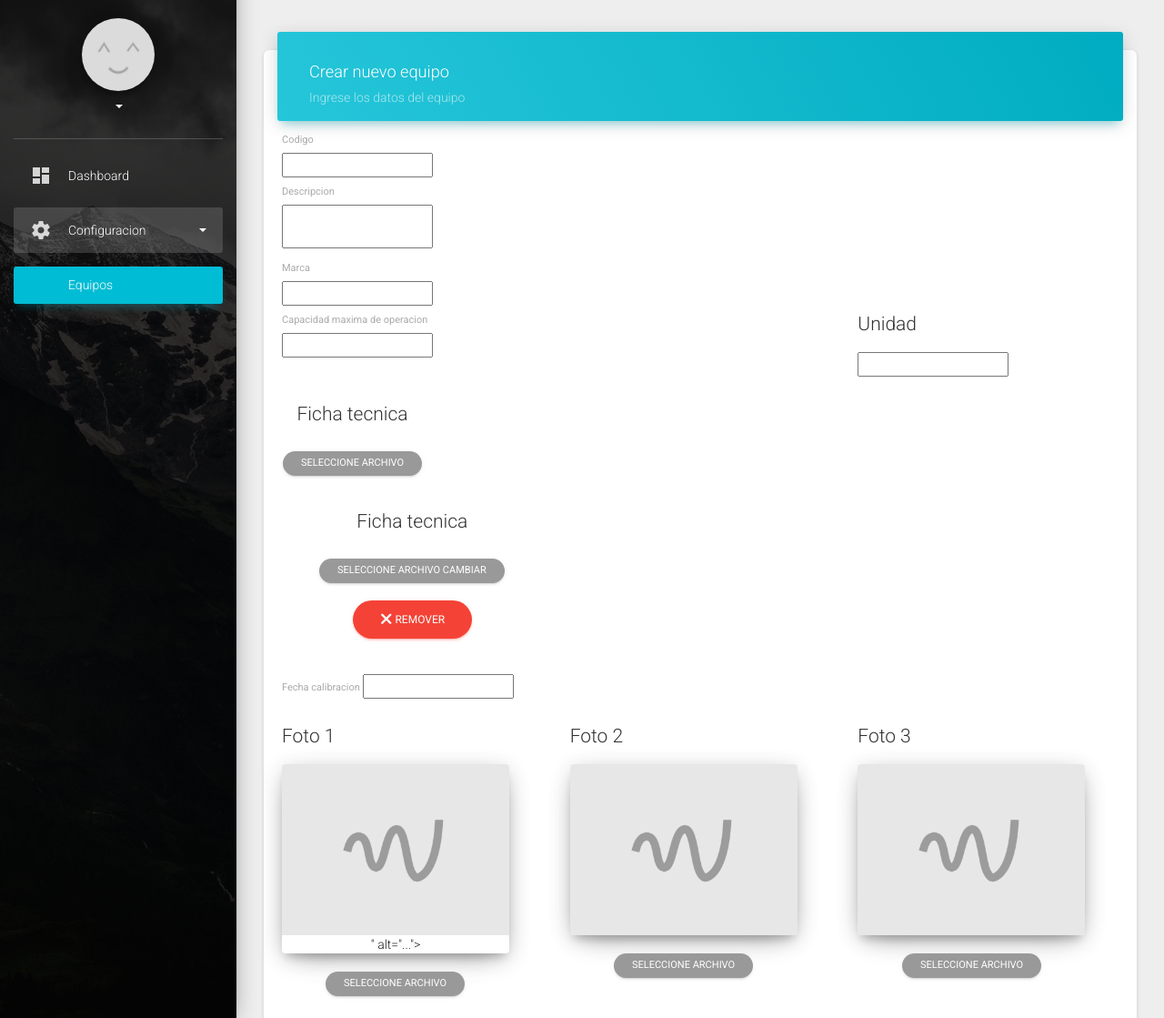
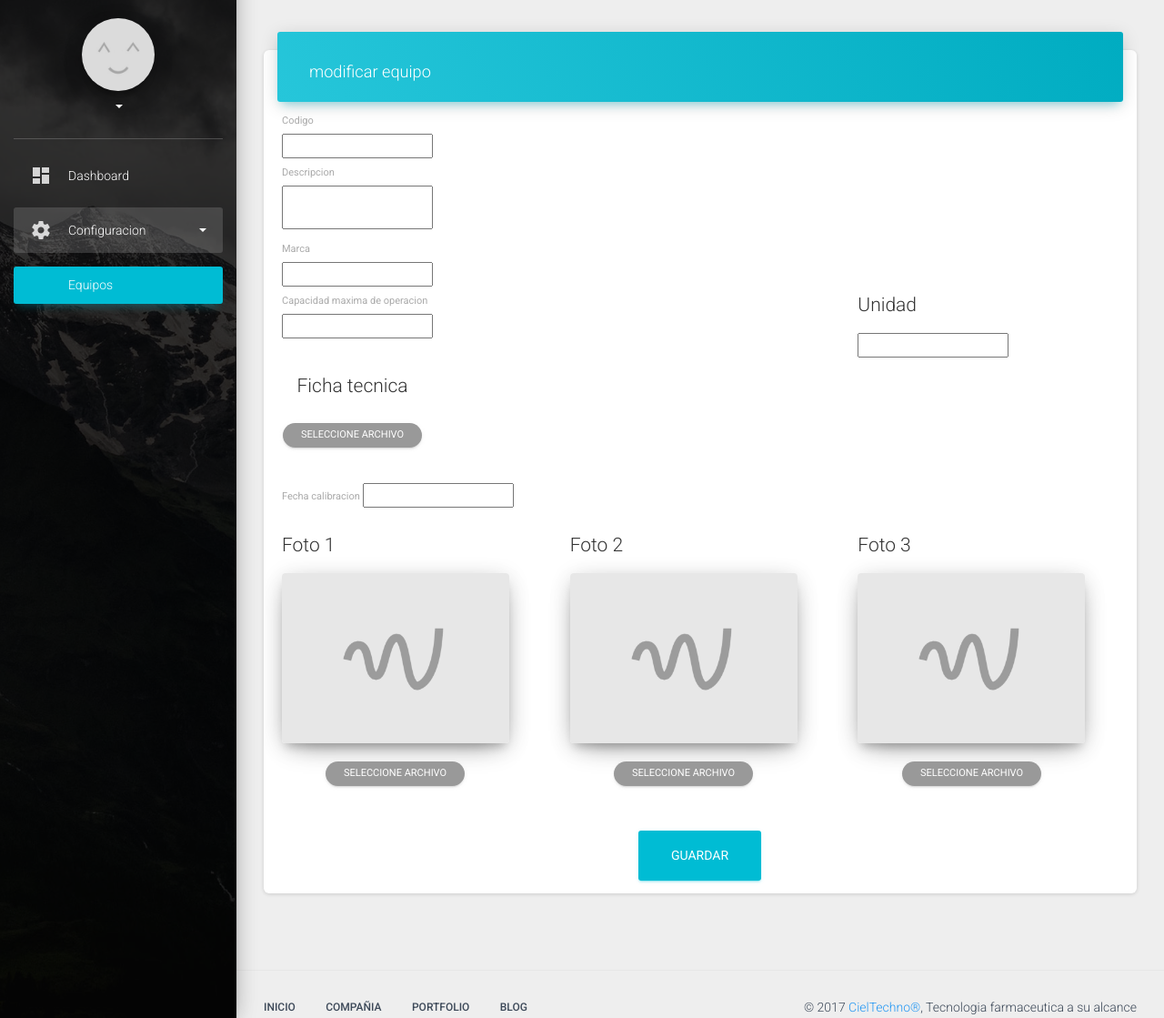
Before and after one commit to andresmauro17/mybatch, a Django app: template templates/config/equipement/equipement_edit.html in a window 1280 px wide. Shown: the part 70-1189 px from the top of the page at 91% size. Run offline with Django 3.2, Linux system fonts and the light colour scheme; the template is opened without the code that fills it, so the values that code supplies are empty, except form fields; tables that the repository leaves empty hold one stand-in row (values such as "Sample post"); form fields are guessed from the names that the template uses; some libraries are stand-ins or nearby versions.

Commit message:
ready crud equipment

```diff
--- a/apps/config/forms.py
+++ b/apps/config/forms.py
@@ -28,7 +28,7 @@ class EquipoForm(forms.ModelForm):
 			'marca':'Marca *',
 			'capacidad_maxima_de_operacion':'Capacidad maxima de operacion *',
 			'unidad':'unidad *',
-			'ficha_tecnica':'ficha tecnicaa *',
+			'ficha_tecnica':'ficha tecnica *',
 			'fecha_calibracion':'Fecha de calibracion',
 			'estado':'estado',
 			'foto1':'foto1',
@@ -42,7 +42,7 @@ class EquipoForm(forms.ModelForm):
 			'marca':forms.TextInput(attrs={'class':'form-control','type':'text','required':'true'}),
 			'capacidad_maxima_de_operacion':forms.NumberInput(attrs={'class':'form-control','required':'true'}),
 			'unidad':forms.Select(attrs={'class':'selectpicker','data-style':'btn btn-info btn-sm btn-round', 'required':'true'}),
-			'ficha_tecnica':forms.FileInput(attrs={'required':'true'}),
+			'ficha_tecnica':forms.FileInput(attrs={}),
 			'fecha_calibracion':forms.DateInput(attrs={'class':'form-control datepicker'}),
 			'estado':forms.Select(attrs={'class':'selectpicker','data-style':'btn btn-primary btn-round'}),
 			'foto1':forms.FileInput(attrs={'class':''}),
--- a/apps/config/models.py
+++ b/apps/config/models.py
@@ -25,7 +25,7 @@ class Equipo(models.Model):
 	    choices=UNIDAD_CHOICES,
 	)
 
-	ficha_tecnica = models.FileField(upload_to='pdf/config/equipo')
+	ficha_tecnica = models.FileField(upload_to='pdf/config/equipo', blank=True)
 	fecha_calibracion = models.DateField(blank=True, null=True)
 	ESTADO_CHOICES = (
 	    ('M', 'En mantenimiento'),
--- a/apps/config/views.py
+++ b/apps/config/views.py
@@ -56,7 +56,7 @@ class EquipementUpdateClass(LoginRequiredMixin, UpdateView):
 	form_class = EquipoForm
 	template_name = 'config/equipement/equipement_edit.html'
 	success_url = reverse_lazy('config:equipment_list')
-	success_message = 'equipo registrado de forma exitosa'
+	success_message = 'equipo actualizado de forma exitosa'
 
 	def form_valid(self, form):
 		self.object = form.save(commit=False)
--- a/templates/config/equipement/equipement_edit.html
+++ b/templates/config/equipement/equipement_edit.html
@@ -1,25 +1,18 @@
 {% extends 'config/equipement/equipement_index.html'%}
 {% load staticfiles %}
-
-
 
 {% block container_fluid %}
 
 <div class="row">
-
     <div class="col-md-12">
         <div class="card">
             <form id="form_equipo" class="form-horizontal" action="" method="post" enctype="multipart/form-data">
                 {% csrf_token %}
 
-
-
                 <div class="card-header card-text" data-background-color="blue">
                       <div class="card-header">
-                          <h4 class="card-title">Crear nuevo equipo</h4>
-                          <p class="category">Ingrese los datos del equipo</p>
+                          <h4 class="card-title">modificar equipo</h4>
                       </div>
-
                 </div>
 
                 <div class="card-content">
@@ -50,13 +43,16 @@
                         <div class="col-lg-4 col-md-4 col-sm-4">
                             <legend>{{form.unidad.label}}</legend>
                             {{form.unidad}}
-
                         </div>
                     </div>
 
                     <br>
-                    <h4><a href="{{form.instance.ficha_tecnica.url}}">{{form.instance.ficha_tecnica.file}}</a></h4>
+
                     <div class="row">
+                        {% if form.instance.ficha_tecnica %}
+                            <h4> Actualmente: <a href="{{form.instance.ficha_tecnica.url}}">{{form.instance.ficha_tecnica}}</a></h4>
+                        {% endif %}
+
                         <div class="col-md-4 col-sm-4">
                             <div class="fileinput fileinput-new text-center" data-provides="fileinput">
                                 <div class="fileinput-preview fileinput-exists thumbnail"></div>
@@ -73,22 +69,7 @@
                         </div>
                     </div>
 
-                     <div class="row">
-                        <div class="col-md-4 col-sm-4">
-                            <div class="fileinput fileinput-exist text-center" data-provides="fileinput">
-                                <div class="fileinput-preview fileinput-exists thumbnail"></div>
-                                <div>
-                                    <legend>{{form.ficha_tecnica.label}}</legend>
-                                    <span class="btn btn-default btn-sm btn-round btn-file">
-                                        <span class="fileinput-new">Seleccione Archivo</span>
-                                        <span class="fileinput-exists">Cambiar</span>
-                                       {{form.ficha_tecnica}}
-                                    </span>
-                                    <a href="#pablo" class="btn btn-danger btn-round fileinput-exists" data-dismiss="fileinput"><i class="fa fa-times"></i> Remover </a>
-                                </div>
-                            </div>
-                        </div>
-                    </div>
+
 
                     <div class="form-group">
                         <label class="control-label" {{form.fecha_calibracion.name}}>{{form.fecha_calibracion.label}}</label>
@@ -102,11 +83,11 @@
                             <legend>Foto 1</legend>
                             <div class="fileinput fileinput-new text-center" data-provides="fileinput">
                                 <div class="fileinput-new thumbnail">
-                                    <img src="{% if form.instance.foto3 != ""  %}
-                                        {{ form.instance.foto3.url }}
+                                    {% if form.instance.foto1.url != "" %}
+                                        <img src="{{form.instance.foto1.url}}"  alt="...">
                                     {% else %}
-                                        {% static 'img/image_placeholder.jpg' %}
-                                    {% endif %}" alt="...">" alt="...">
+                                        <img src="{% static 'img/image_placeholder.jpg' %}" alt="...">
+                                    {% endif %}
                                 </div>
                                 <div class="fileinput-preview fileinput-exists thumbnail"></div>
                                 <div>
@@ -123,7 +104,11 @@
                             <legend>Foto 2</legend>
                             <div class="fileinput fileinput-new text-center" data-provides="fileinput">
                                 <div class="fileinput-new thumbnail">
-                                    <img src="{% static 'img/image_placeholder.jpg' %}" alt="...">
+                                    {% if form.instance.foto2.url != "" %}
+                                        <img src="{{form.instance.foto2.url}}"  alt="...">
+                                    {% else %}
+                                        <img src="{% static 'img/image_placeholder.jpg' %}" alt="...">
+                                    {% endif %}
                                 </div>
                                 <div class="fileinput-preview fileinput-exists thumbnail"></div>
                                 <div>
@@ -140,7 +125,11 @@
                             <legend>Foto 3</legend>
                             <div class="fileinput fileinput-new text-center" data-provides="fileinput">
                                 <div class="fileinput-new thumbnail">
-                                    <img src="{% static 'img/image_placeholder.jpg' %}" alt="...">
+                                   {% if form.instance.foto3.url != "" %}
+                                        <img src="{{form.instance.foto3.url}}"  alt="...">
+                                    {% else %}
+                                        <img src="{% static 'img/image_placeholder.jpg' %}" alt="...">
+                                    {% endif %}
                                 </div>
                                 <div class="fileinput-preview fileinput-exists thumbnail"></div>
                                 <div>
```
Also changed, not shown: templates/config/equipement/equipement_create.html (+1 -10 lines), templates/config/equipement/equipement_list.html (+9 -4 lines), apps/config/migrations/0017_auto_20171024_1001.py (added), 4 other files.
